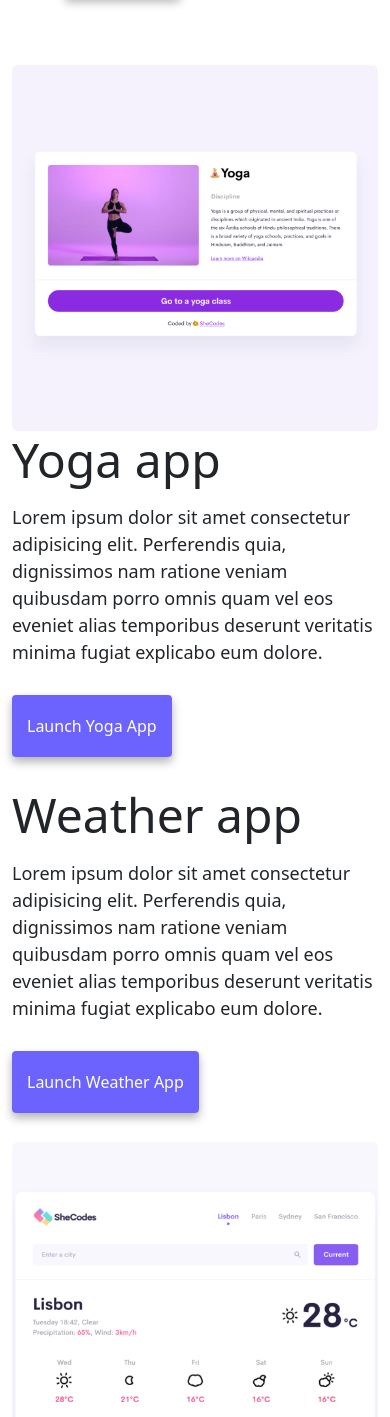
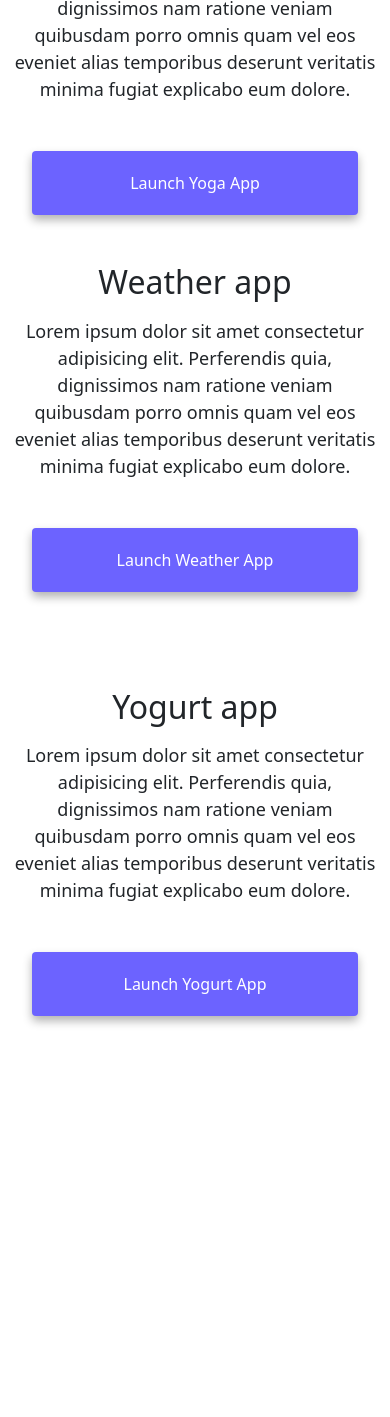
Before and after one commit to MarynaVorobei/Portfolio-Homework, a plain HTML site: page index.html in a window 390 px wide. Shown: the part 583-2000 px from the top of the page. After the commit the page ends 1699 px from the top, so only its background shows below. Drawn offline with nearby package versions, Linux system fonts and the light colour scheme.

Commit message:
Made the website responsive

```diff
--- a/index.html
+++ b/index.html
@@ -75,7 +75,7 @@
     <h2 class="text-center">👋 Hi I am</h2>
     <h1 class="mb-2 text-center">Maryna Vorobei</h1>
     <h3 class="text-center">Front-end developer based in Europe 🇪🇸</h3>
-    <div class="links mb-5">
+    <div class="navigation-links mb-5">
       <a
         href="/about.html#contact"
         class="primary-link"
@@ -88,14 +88,14 @@
     </div>
     <div class="container">
       <div class="row">
-        <div class="col-md-6">
+        <div class="col-sm-6">
           <img
             src="/images/yoga.png"
             alt="Yoga project"
-            class="img-fluid rounded"
+            class="img-fluid rounded d-none d-sm-block"
           />
         </div>
-        <div class="col-md-6">
+        <div class="col-sm-6">
           <h2 class="mb-3">Yoga app</h2>
           <p>
             Lorem ipsum dolor sit amet consectetur adipisicing elit. Perferendis
@@ -104,14 +104,14 @@
             explicabo eum dolore.
           </p>
           <div class="mt-5">
-            <a href="#" class="primary-link" title="Yoga project"
+            <a href="#" class="primary-link project-link" title="Yoga project"
               >launch yoga app</a
             >
           </div>
         </div>
       </div>
       <div class="row mt-5">
-        <div class="col-md-6">
+        <div class="col-sm-6">
           <h2 class="mb-3">Weather app</h2>
           <p>
             Lorem ipsum dolor sit amet consectetur adipisicing elit. Perferendis
@@ -120,28 +120,31 @@
             explicabo eum dolore.
           </p>
           <div class="mb-5 mt-5">
-            <a href="#" class="primary-link" title="Weather project"
+            <a
+              href="#"
+              class="primary-link project-link"
+              title="Weather project"
               >launch weather app</a
             >
           </div>
         </div>
-        <div class="col-md-6">
+        <div class="col-sm-6">
           <img
             src="/images/weather.png"
             alt="Weather project"
-            class="img-fluid rounded"
+            class="img-fluid rounded d-none d-sm-block"
           />
         </div>
       </div>
       <div class="row mt-5">
-        <div class="col-md-6">
+        <div class="col-sm-6">
           <img
             src="/images/yogurt.png"
             alt="Yogurt project"
-            class="img-fluid rounded"
+            class="img-fluid rounded d-none d-sm-block"
           />
         </div>
-        <div class="col-md-6">
+        <div class="col-sm-6">
           <h2 class="mb-3">Yogurt app</h2>
           <p>
             Lorem ipsum dolor sit amet consectetur adipisicing elit. Perferendis
@@ -150,7 +153,7 @@
             explicabo eum dolore.
           </p>
           <div class="mt-5">
-            <a href="#" class="primary-link" title="Yogurt project"
+            <a href="#" class="primary-link project-link" title="Yogurt project"
               >launch yogurt app</a
             >
           </div>
--- a/style.css
+++ b/style.css
@@ -5,7 +5,7 @@
 }
 
 body {
-  margin-top: 100px;
+  margin: 100px 0;
 }
 
 h1 {
@@ -32,18 +32,14 @@ p {
   line-height: 1.5;
 }
 
-.links {
+.navigation-links {
   display: flex;
   margin-top: 40px;
   justify-content: center;
 }
 
-.links a {
+.navigation-links a {
   margin: 20px;
-  border-radius: 4px;
-  padding: 20px 15px;
-  text-decoration: none;
-  text-transform: capitalize;
 }
 
 .primary-link {
@@ -56,6 +52,9 @@ p {
   color: white;
 }
 
+.primary-link:hover {
+  color: white;
+}
 .secondary-link {
   border-radius: 4px;
   padding: 20px 15px;
@@ -84,3 +83,24 @@ p {
 .email-link:hover {
   text-decoration: underline;
 }
+
+@media (max-width: 576px) {
+  h1 {
+    font-size: 48px;
+    line-height: 1.5;
+  }
+  h2 {
+    font-size: 32px;
+  }
+
+  h2,
+  p,
+  .project-link {
+    text-align: center;
+  }
+
+  .project-link {
+    display: block;
+    margin: 0 20px;
+  }
+}
```
Also changed, not shown: about.html (+3 -3 lines).
